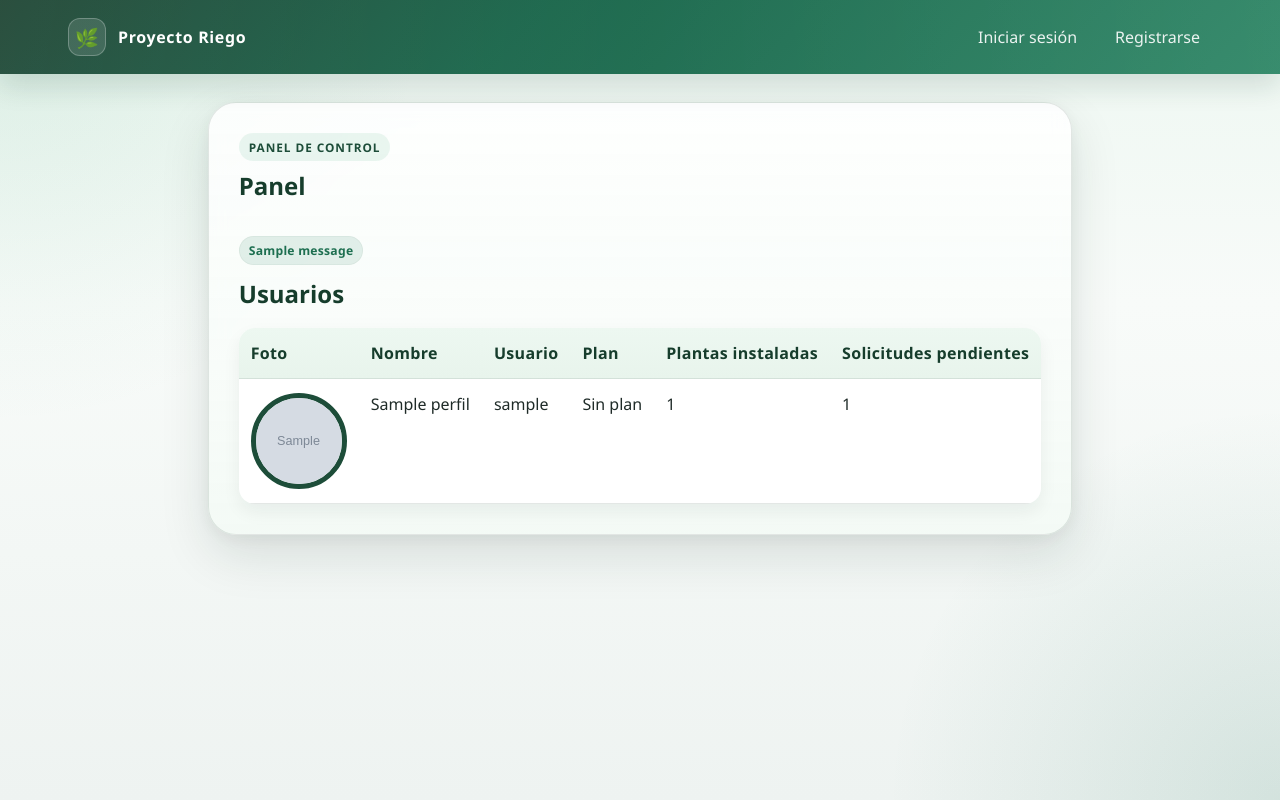
After one commit to ManuelZambrano-prog/Proyecto-final-Electiva-1, a Django app: template riego/templates/riego/panel_admin.html in a window 1280 px wide. The commit adds this page. Run offline with Django 5.2, Linux system fonts and the light colour scheme; the template is opened without the code that fills it: most values are stand-ins (such as "Sample title", 1, 10 or a date in 2020); grey boxes marked "Sample" are stand-in pictures; one stand-in notice (Sample message) is shown.

Commit message:
feat: tabla de usuarios en Panel (staff), fuera de Administracion

```diff
--- /dev/null
+++ b/riego/templates/riego/panel_admin.html
@@ -0,0 +1,54 @@
+{% extends 'riego/base.html' %}
+
+{% block contenido %}
+    <div class="page-card dashboard-shell">
+        <div class="page-header">
+            <div>
+                <span class="section-tag">Panel de control</span>
+                <h2>Panel</h2>
+            </div>
+        </div>
+
+        {% if messages %}
+            {% for message in messages %}
+                <p class="status-badge {% if message.tags == 'error' %}rejected{% else %}approved{% endif %}">{{ message }}</p>
+            {% endfor %}
+        {% endif %}
+
+        <h3 class="section-title">Usuarios</h3>
+        {% if usuarios_info %}
+            <table class="data-table">
+                <thead>
+                    <tr>
+                        <th>Foto</th>
+                        <th>Nombre</th>
+                        <th>Usuario</th>
+                        <th>Plan</th>
+                        <th>Plantas instaladas</th>
+                        <th>Solicitudes pendientes</th>
+                    </tr>
+                </thead>
+                <tbody>
+                    {% for usuario in usuarios_info %}
+                        <tr>
+                            <td>
+                                {% if usuario.perfil.foto %}
+                                    <img class="plant-photo user-photo" src="{{ usuario.perfil.foto.url }}" alt="Foto de {{ usuario.username }}" width="96" height="96">
+                                {% else %}
+                                    <div class="empty-state">Sin foto</div>
+                                {% endif %}
+                            </td>
+                            <td>{{ usuario.perfil.nombre|default:'Sin nombre' }}</td>
+                            <td>{{ usuario.username }}</td>
+                            <td>{{ usuario.perfil.get_plan_display|default:'Sin plan' }}</td>
+                            <td>{{ usuario.num_plantas }}</td>
+                            <td>{{ usuario.num_pendientes }}</td>
+                        </tr>
+                    {% endfor %}
+                </tbody>
+            </table>
+        {% else %}
+            <div class="empty-state">No hay usuarios registrados.</div>
+        {% endif %}
+    </div>
+{% endblock %}
--- a/riego/tests.py
+++ b/riego/tests.py
@@ -800,7 +800,7 @@ class PerfilFotoTests(TestCase):
         self.assertContains(response, 'class="plant-photo"')
 
     @override_settings(MEDIA_ROOT='/tmp/riego-test-media')
-    def test_admin_dashboard_shows_user_photo_and_stats(self):
+    def test_staff_panel_shows_user_photo_and_stats(self):
         perfil = PerfilUsuario.objects.create(
             user=self.user, nombre='Maria Lopez', cedula='123', plan='premium',
         )
@@ -815,7 +815,7 @@ class PerfilFotoTests(TestCase):
             estado=SolicitudPlanta.Estado.PENDIENTE,
         )
         self.client.login(username='admin', password='12345678')
-        response = self.client.get(reverse('admin_dashboard'))
+        response = self.client.get(reverse('panel'))
         self.assertContains(response, 'Maria Lopez')
         self.assertContains(response, 'Premium')
         self.assertContains(response, 'class="plant-photo user-photo"')
```
Also changed, not shown: riego/templates/riego/admin_dashboard.html (+0 -36 lines), riego/views.py (+14 -15 lines).
